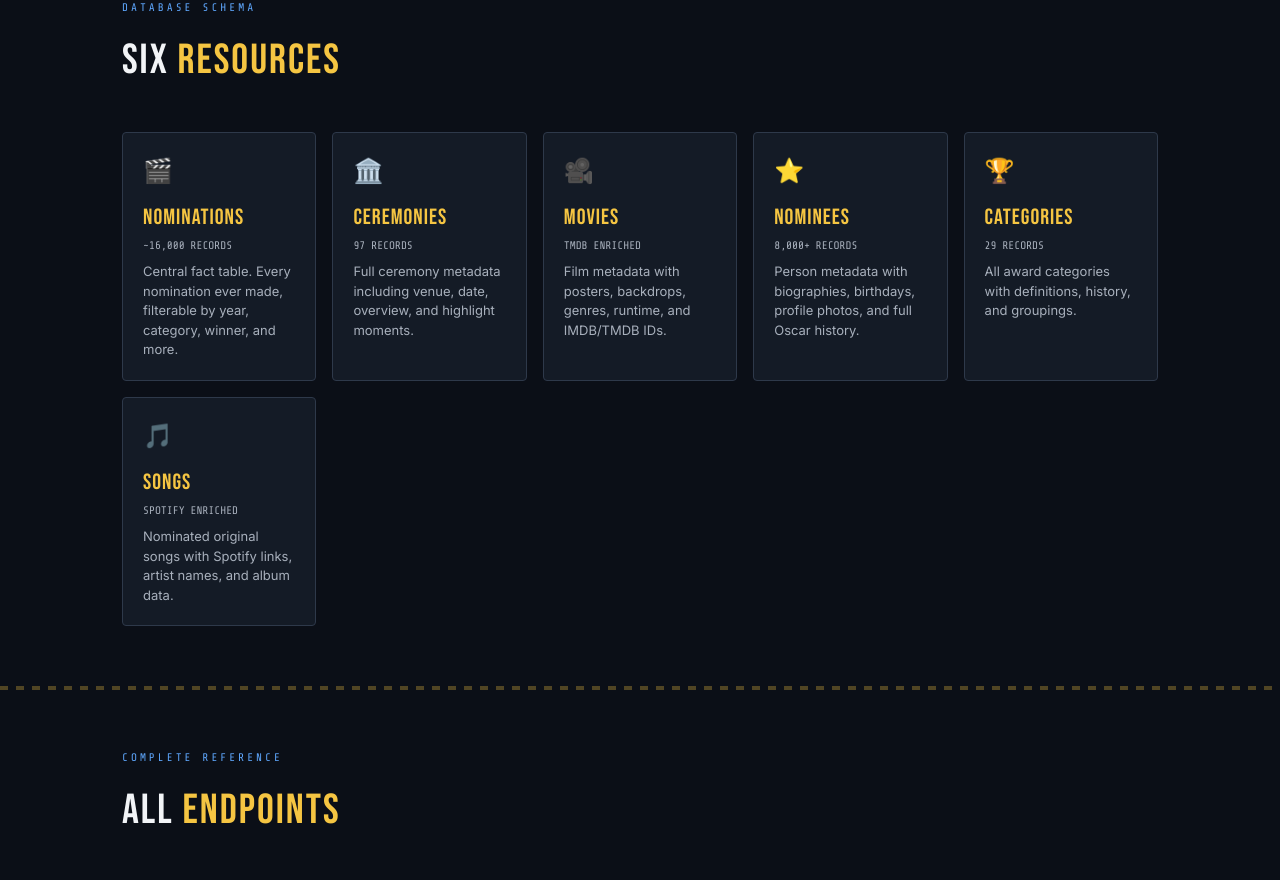
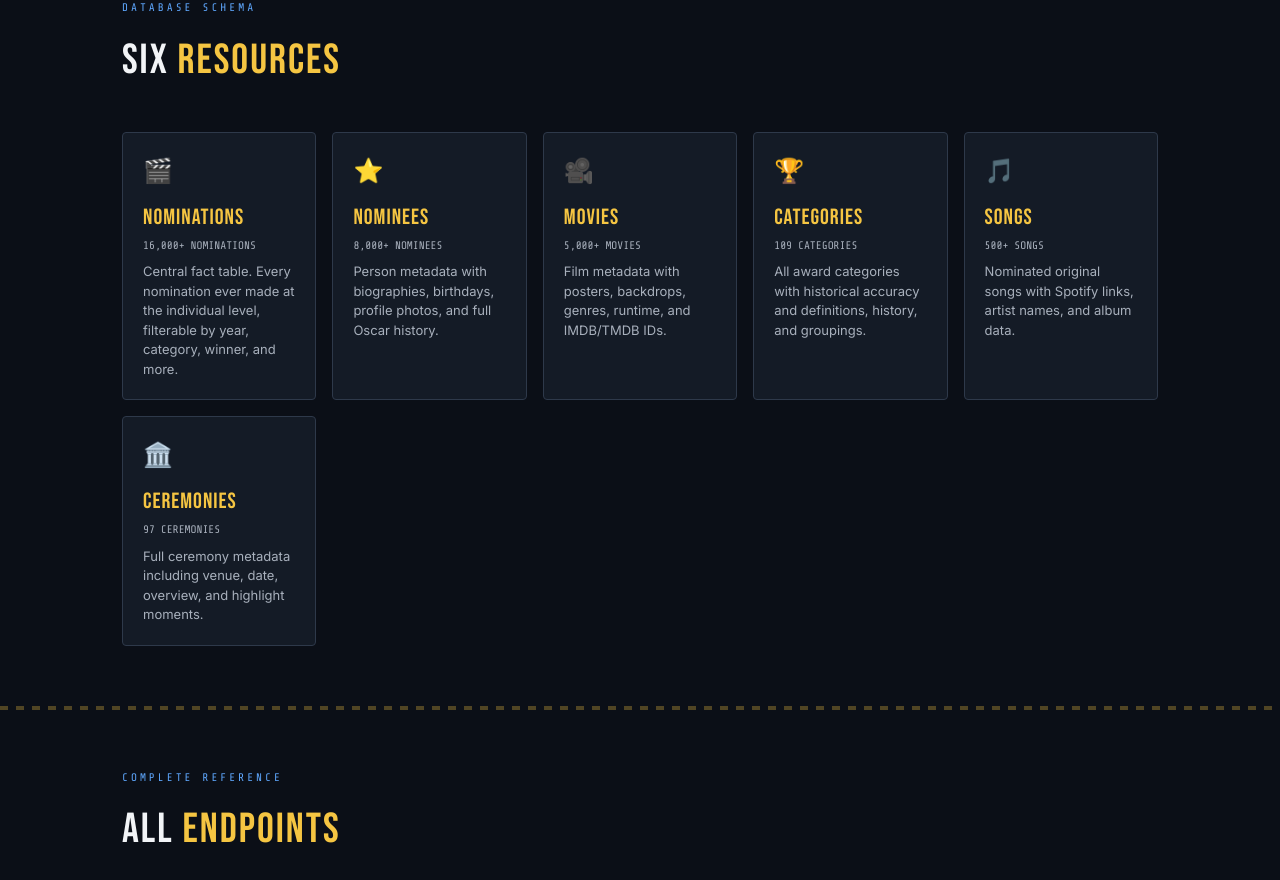
Before and after one commit to cosentic/oscars-api, a Next.js app: page / in a window 1280 px wide. Shown: the part 1040-1920 px from the top of the page. Built offline with nearby package versions, Linux system fonts and the light colour scheme.

Commit message:
text and layout improvements

```diff
--- a/app/page.tsx
+++ b/app/page.tsx
@@ -518,12 +518,12 @@ export default function Home() {
         </div>
         <div className="resources-grid">
           {[
-            {icon:'🎬',name:'Nominations',count:'~16,000 RECORDS',desc:'Central fact table. Every nomination ever made, filterable by year, category, winner, and more.',href:'#ep-nominations'},
-            {icon:'🏛️',name:'Ceremonies',count:'97 RECORDS',desc:'Full ceremony metadata including venue, date, overview, and highlight moments.',href:'#ep-ceremonies'},
-            {icon:'🎥',name:'Movies',count:'TMDB ENRICHED',desc:'Film metadata with posters, backdrops, genres, runtime, and IMDB/TMDB IDs.',href:'#ep-movies'},
-            {icon:'⭐',name:'Nominees',count:'8,000+ RECORDS',desc:'Person metadata with biographies, birthdays, profile photos, and full Oscar history.',href:'#ep-nominees'},
-            {icon:'🏆',name:'Categories',count:'29 RECORDS',desc:'All award categories with definitions, history, and groupings.',href:'#ep-categories'},
-            {icon:'🎵',name:'Songs',count:'SPOTIFY ENRICHED',desc:'Nominated original songs with Spotify links, artist names, and album data.',href:'#ep-songs'},
+            {icon:'🎬',name:'Nominations',count:'16,000+ NOMINATIONS',desc:'Central fact table. Every nomination ever made at the individual level, filterable by year, category, winner, and more.',href:'#ep-nominations'},
+            {icon:'⭐',name:'Nominees',count:'8,000+ NOMINEES',desc:'Person metadata with biographies, birthdays, profile photos, and full Oscar history.',href:'#ep-nominees'},
+            {icon:'🎥',name:'Movies',count:'5,000+ MOVIES',desc:'Film metadata with posters, backdrops, genres, runtime, and IMDB/TMDB IDs.',href:'#ep-movies'},
+            {icon:'🏆',name:'Categories',count:'109 CATEGORIES',desc:'All award categories with historical accuracy and definitions, history, and groupings.',href:'#ep-categories'},
+            {icon:'🎵',name:'Songs',count:'500+ SONGS',desc:'Nominated original songs with Spotify links, artist names, and album data.',href:'#ep-songs'},
+            {icon:'🏛️',name:'Ceremonies',count:'97 CEREMONIES',desc:'Full ceremony metadata including venue, date, overview, and highlight moments.',href:'#ep-ceremonies'},
           ].map(r => (
             <a key={r.name} href={r.href} className="resource-card">
               <div className="resource-icon">{r.icon}</div>
```
